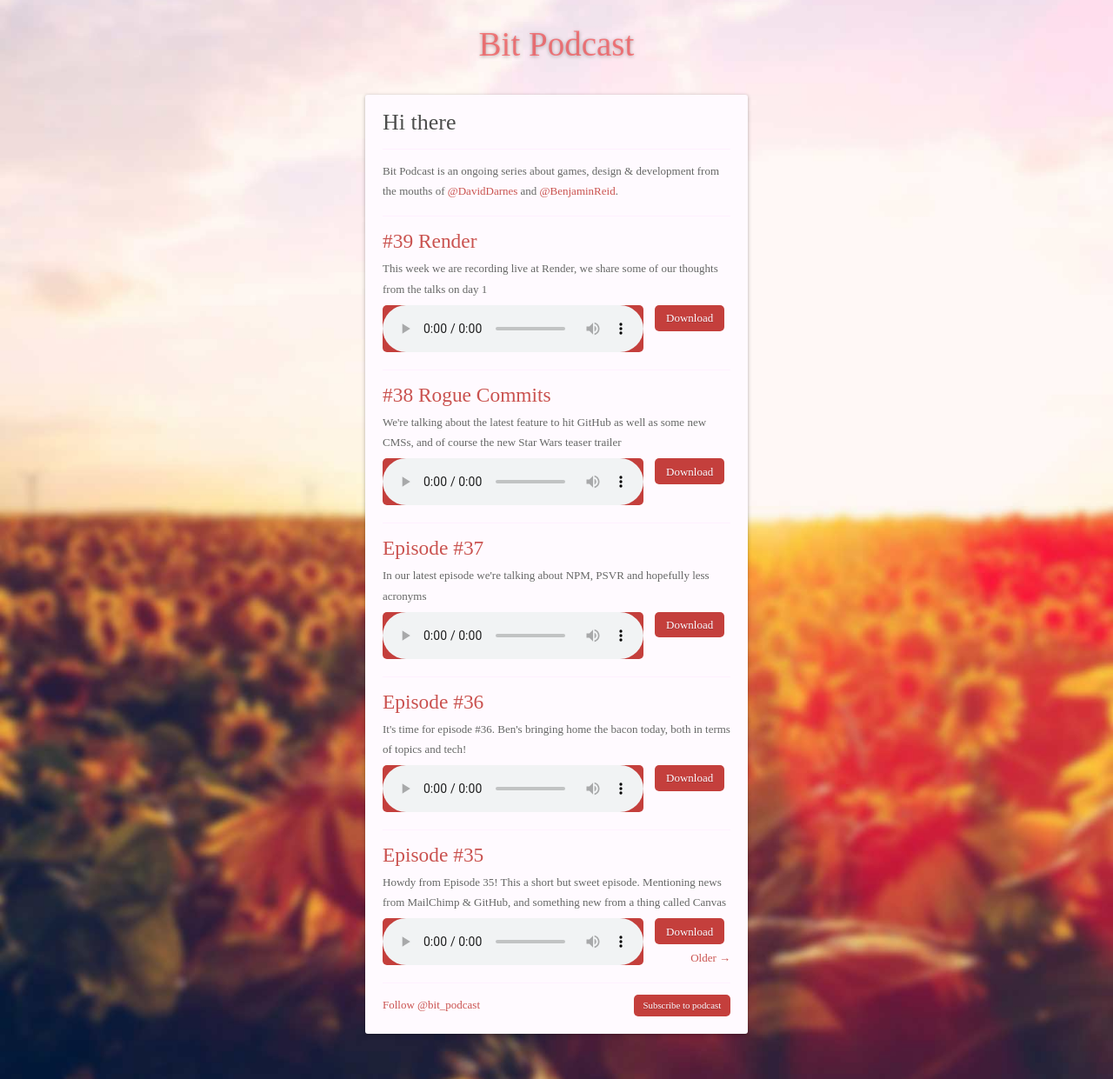
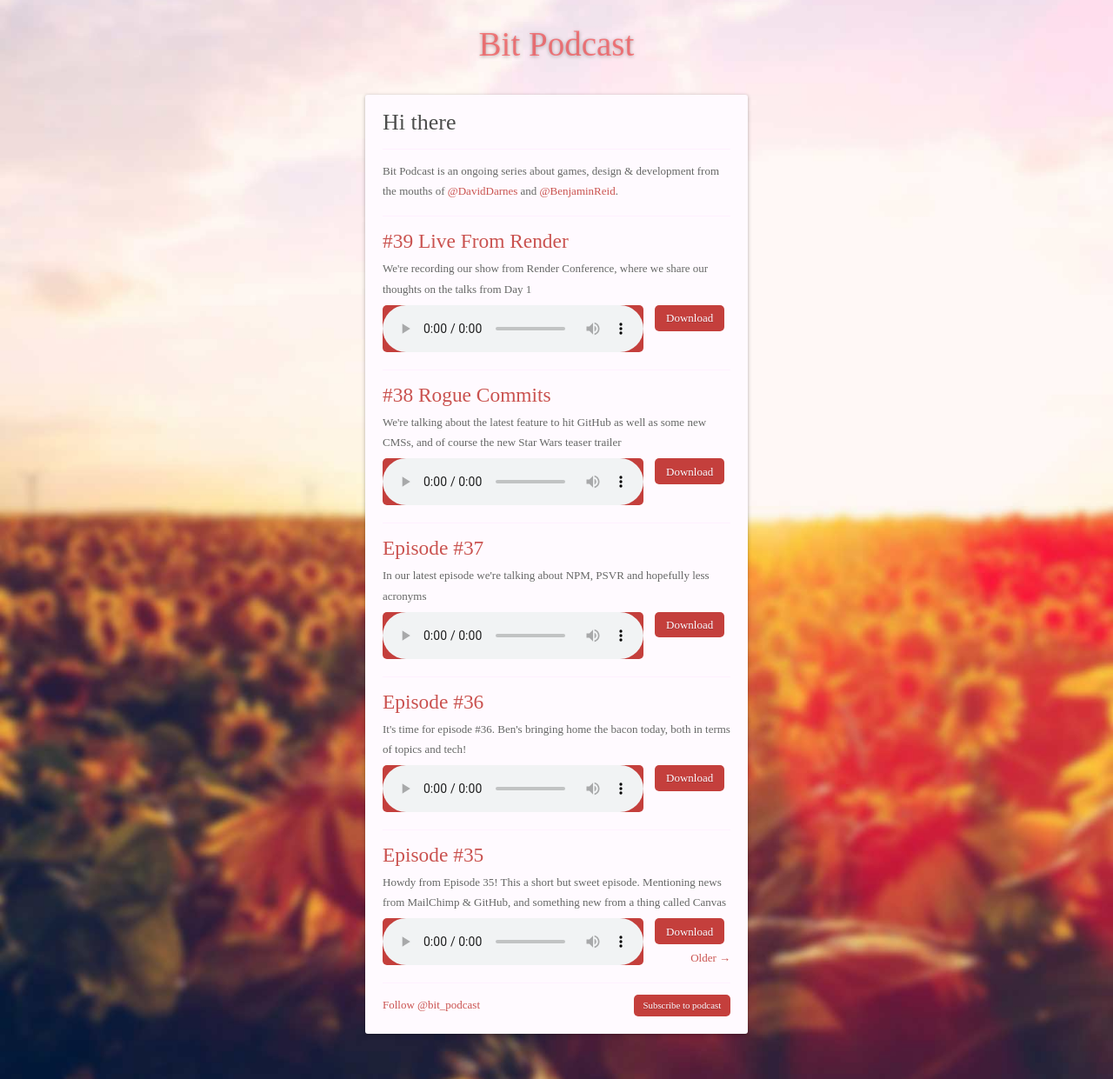
Before and after one commit to benjaminreid/bitpodcast.com, a Jekyll site: the page built from index.html, in a window 1280 px wide. Shown: the whole page at 87% size. Built offline with Jekyll 4.4.1, drawn with Linux system fonts in a browser that asks for light colours; some web fonts are replaced; the list of posts is cut into pages by our own code; comment, search, counter and statistics services are not loaded.

Commit message:
Adjusts excerpt

```diff
--- a/_posts/2016-04-22-episode-39.md
+++ b/_posts/2016-04-22-episode-39.md
@@ -1,10 +1,10 @@
 ---
 layout: post
-title: "#39 Render"
+title: "#39 Live From Render"
 date: 2016-04-22 00:00:00
 file: //s3-eu-west-1.amazonaws.com/bitpodcasts/episode-39.mp3
 file_itunes: //s3-eu-west-1.amazonaws.com/bitpodcasts/episode-39-itunes.m4a
-excerpt: "This week we are recording live at Render, we share some of our thoughts from the talks on day 1"
+excerpt: "We're recording our show from Render Conference, where we share our thoughts on the talks from Day 1"
 duration: "46:10"
 ---
 
```
